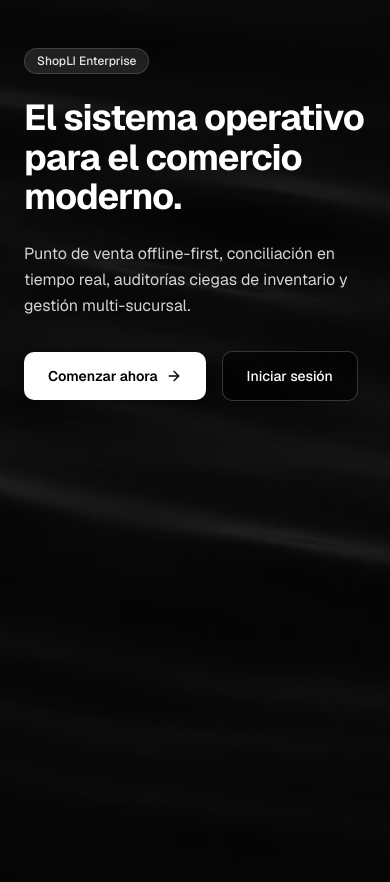
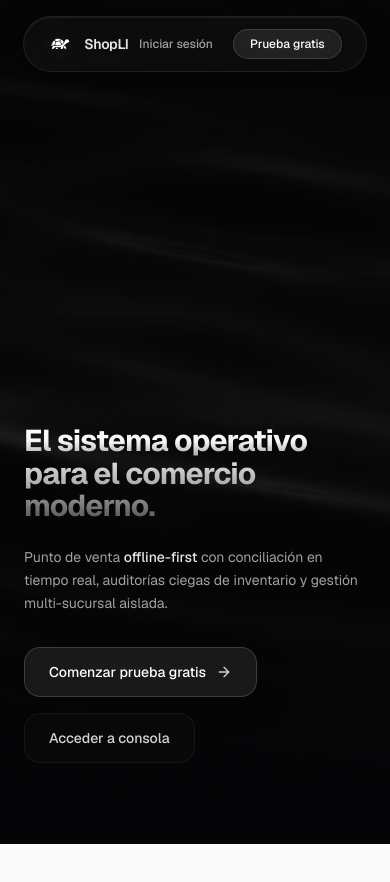
Before and after one commit to PatoCrazy2/shopli-monorepo, a Next.js app in the folder apps/admin/: page / in a window 390 px wide. Shown: the top 882 px of the page. After the commit the page ends 844 px from the top, so only its background shows below. Built offline with nearby package versions, Linux system fonts and the light colour scheme; no server answers.

Commit message:
refactor(landing): modularize hero components, optimize 3D performance and mobile layout

```diff
--- a/apps/admin/package.json
+++ b/apps/admin/package.json
@@ -11,8 +11,6 @@
   },
   "dependencies": {
     "@auth/prisma-adapter": "^2.11.1",
-    "@react-three/drei": "^10.7.8",
-    "@react-three/fiber": "^9.7.0",
     "@repo/ui": "workspace:^",
     "@shopli/db": "workspace:^",
     "bcryptjs": "^3.0.3",
--- a/apps/admin/src/app/page.tsx
+++ b/apps/admin/src/app/page.tsx
@@ -1,9 +1,8 @@
 import { auth } from "@/lib/auth";
 import { redirect } from "next/navigation";
 import Image from "next/image";
-import Link from "next/link";
-import { ArrowRight } from "lucide-react";
-import Hero3DViewer from "@/components/landing/Hero3DViewer";
+import LandingNavbar from "@/components/landing/LandingNavbar";
+import HeroSection from "@/components/landing/HeroSection";
 
 export default async function HomePage() {
   const session = await auth();
@@ -13,8 +12,8 @@ export default async function HomePage() {
   }
 
   return (
-    <main className="relative min-h-screen w-full flex items-center justify-center bg-[#09090b] text-white font-sans overflow-hidden px-6 sm:px-12">
-      {/* Background del Hero tal cual es, nítido y a pantalla completa */}
+    <div className="relative min-h-screen w-full bg-[#050507] text-white font-sans overflow-x-hidden selection:bg-white/20 selection:text-white">
+      {/* Background del Hero nítido y ambiental */}
       <div className="absolute inset-0 pointer-events-none select-none z-0">
         <Image
           src="/shopli-hero-readme.webp"
@@ -23,48 +22,16 @@ export default async function HomePage() {
           priority
           className="object-cover object-center"
         />
-        {/* Overlay tenue para asegurar contraste sin difuminar */}
-        <div className="absolute inset-0 bg-[#09090b]/40" />
+        {/* Viñeta sutil en bordes para fusionar con el fondo oscuro de lujo */}
+        <div className="absolute inset-0 bg-[#050507]/45" />
+        <div className="absolute inset-0 bg-gradient-to-b from-[#050507]/70 via-transparent to-[#050507]" />
       </div>
 
-      {/* Contenido Dividido: Propuesta de valor a la izquierda, Objeto 3D GLB a la derecha */}
-      <div className="relative z-10 max-w-7xl w-full grid grid-cols-1 lg:grid-cols-2 gap-8 items-center py-12">
-        {/* Columna Izquierda: Textos y CTAs (Placeholder) */}
-        <div className="flex flex-col items-start max-w-xl">
-          <div className="inline-flex items-center gap-2 px-3 py-1 rounded-full bg-white/10 border border-white/15 text-xs font-medium text-neutral-200 mb-6">
-            <span>ShopLI Enterprise</span>
-          </div>
+      {/* Navbar Modular */}
+      <LandingNavbar />
 
-          <h1 className="text-4xl sm:text-5xl lg:text-6xl font-bold tracking-tight text-white leading-[1.1] mb-6">
-            El sistema operativo para el comercio moderno.
-          </h1>
-
-          <p className="text-base sm:text-lg text-neutral-300 font-normal leading-relaxed mb-8">
-            Punto de venta offline-first, conciliación en tiempo real, auditorías ciegas de inventario y gestión multi-sucursal.
-          </p>
-
-          <div className="flex flex-wrap items-center gap-4">
-            <Link
-              href="/register"
-              className="inline-flex items-center gap-2 px-6 py-3.5 rounded-xl bg-white text-black font-semibold text-sm hover:bg-neutral-200 transition-colors shadow-lg cursor-pointer"
-            >
-              <span>Comenzar ahora</span>
-              <ArrowRight className="w-4 h-4" />
-            </Link>
-            <Link
-              href="/login"
-              className="inline-flex items-center gap-2 px-6 py-3.5 rounded-xl bg-black/60 border border-white/20 text-white font-medium text-sm hover:bg-black/80 transition-colors cursor-pointer"
-            >
-              <span>Iniciar sesión</span>
-            </Link>
-          </div>
-        </div>
-
-        {/* Columna Derecha: Objeto 3D GLB en vivo interactivo */}
-        <div className="w-full h-[450px] sm:h-[550px] flex items-center justify-center">
-          <Hero3DViewer />
-        </div>
-      </div>
-    </main>
+      {/* Hero Section Modular (con 3D adaptativo en mobile y desktop) */}
+      <HeroSection />
+    </div>
   );
 }
--- a/apps/admin/src/components/landing/Hero3DViewer.tsx
+++ b/apps/admin/src/components/landing/Hero3DViewer.tsx
@@ -12,6 +12,11 @@ export default function Hero3DViewer() {
     const container = containerRef.current;
     if (!container) return;
 
+    let isVisible = true;
+    let isMounted = true;
+    let animationFrameId: number;
+
+    // Escena y Cámara
     const scene = new THREE.Scene();
     const width = container.clientWidth || 500;
     const height = container.clientHeight || 500;
@@ -19,13 +24,19 @@ export default function Hero3DViewer() {
     const camera = new THREE.PerspectiveCamera(45, width / height, 0.1, 100);
     camera.position.set(0, 0, 4.5);
 
-    const renderer = new THREE.WebGLRenderer({ antialias: true, alpha: true });
+    // Renderer optimizado
+    const renderer = new THREE.WebGLRenderer({
+      antialias: true,
+      alpha: true,
+      powerPreference: "high-performance",
+    });
     renderer.setSize(width, height);
     renderer.setPixelRatio(Math.min(window.devicePixelRatio, 2));
     renderer.toneMapping = THREE.ACESFilmicToneMapping;
     renderer.toneMappingExposure = 1.3;
     container.appendChild(renderer.domElement);
 
+    // Luces
     const ambientLight = new THREE.AmbientLight(0xffffff, 1.5);
     scene.add(ambientLight);
 
@@ -41,13 +52,15 @@ export default function Hero3DViewer() {
     pointLight.position.set(0, 0, 3);
     scene.add(pointLight);
 
+    const modelGroup = new THREE.Group();
+    scene.add(modelGroup);
+
+    // Loader con decodificador Meshopt
     const loader = new GLTFLoader();
     loader.setMeshoptDecoder(MeshoptDecoder);
 
-    const modelGroup = new THREE.Group();
-    scene.add(modelGroup);
-
-    let isMounted = true;
+    const materialsToDispose: THREE.Material[] = [];
+    const geometriesToDispose: THREE.BufferGeometry[] = [];
 
     loader.load(
       "/svg-3d-conversion-web.glb",
@@ -61,18 +74,28 @@ export default function Hero3DViewer() {
 
         object.position.sub(center);
 
+        // Escala adaptativa: menor en pantallas pequeñas para que no sature
+        const isMobile = window.innerWidth < 768;
+        const targetScale = isMobile ? 1.85 : 2.4;
+
         const maxDim = Math.max(size.x, size.y, size.z);
-        const scale = maxDim > 0 ? 2.4 / maxDim : 1;
+        const scale = maxDim > 0 ? targetScale / maxDim : 1;
         object.scale.setScalar(scale);
 
         object.traverse((child) => {
           if ((child as THREE.Mesh).isMesh) {
             const mesh = child as THREE.Mesh;
-            mesh.material = new THREE.MeshStandardMaterial({
+            if (mesh.geometry) {
+              geometriesToDispose.push(mesh.geometry);
+            }
+
+            const mat = new THREE.MeshStandardMaterial({
               color: 0xffffff,
-              metalness: 0.7,
-              roughness: 0.25,
+              metalness: 0.75,
+              roughness: 0.22,
             });
+            materialsToDispose.push(mat);
+            mesh.material = mat;
           }
         });
 
@@ -87,23 +110,28 @@ export default function Hero3DViewer() {
     let targetRotationX = 0;
     let targetRotationY = 0;
 
-    const handleMouseMove = (e: MouseEvent) => {
+    // Escuchar interacción solo dentro o cerca del viewport/contenedor
+    const handlePointerMove = (e: MouseEvent) => {
       const rect = container.getBoundingClientRect();
+      if (e.clientY < rect.top - 100 || e.clientY > rect.bottom + 100) return;
       const x = ((e.clientX - rect.left) / rect.width) * 2 - 1;
       const y = -(((e.clientY - rect.top) / rect.height) * 2 - 1);
-      targetRotationY = x * 0.5;
-      targetRotationX = -y * 0.4;
+      targetRotationY = Math.max(-0.6, Math.min(0.6, x * 0.5));
+      targetRotationX = Math.max(-0.5, Math.min(0.5, -y * 0.4));
     };
 
-    window.addEventListener("mousemove", handleMouseMove);
+    window.addEventListener("mousemove", handlePointerMove, { passive: true });
 
-    let animationFrameId: number;
-    let clock = new THREE.Clock();
+    // Loop de animación pausado si el elemento está fuera de pantalla
+    const clock = new THREE.Clock();
 
     const animate = () => {
+      if (!isMounted) return;
       animationFrameId = requestAnimationFrame(animate);
+
+      if (!isVisible) return; // Ahorro de GPU/batería cuando se scrollea fuera
+
       const elapsedTime = clock.getElapsedTime();
-
       modelGroup.position.y = Math.sin(elapsedTime * 1.5) * 0.08;
       modelGroup.rotation.y += (targetRotationY - modelGroup.rotation.y) * 0.05;
       modelGroup.rotation.x += (targetRotationX - modelGroup.rotation.x) * 0.05;
@@ -113,6 +141,16 @@ export default function Hero3DViewer() {
 
     animate();
 
+    // Intersection Observer para pausar render cuando no esté visible
+    const observer = new IntersectionObserver(
+      ([entry]) => {
+        isVisible = entry?.isIntersecting ?? true;
+      },
+      { threshold: 0.05 }
+    );
+    observer.observe(container);
+
+    // Resize Handler
     const handleResize = () => {
       if (!container) return;
       const w = container.clientWidth;
@@ -124,11 +162,22 @@ export default function Hero3DViewer() {
 
     window.addEventListener("resize", handleResize);
 
+    // Limpieza estricta de memoria VRAM y listeners
     return () => {
       isMounted = false;
-      window.removeEventListener("mousemove", handleMouseMove);
+      observer.disconnect();
+      window.removeEventListener("mousemove", handlePointerMove);
       window.removeEventListener("resize", handleResize);
       cancelAnimationFrame(animationFrameId);
+
+      geometriesToDispose.forEach((g) => g.dispose());
+      materialsToDispose.forEach((m) => m.dispose());
+
+      ambientLight.dispose();
+      dirLight1.dispose();
+      dirLight2.dispose();
+      pointLight.dispose();
+
       renderer.dispose();
       if (container.contains(renderer.domElement)) {
         container.removeChild(renderer.domElement);
@@ -136,5 +185,10 @@ export default function Hero3DViewer() {
     };
   }, []);
 
-  return <div ref={containerRef} className="w-full h-full min-h-[380px] sm:min-h-[480px]" />;
+  return (
+    <div
+      ref={containerRef}
+      className="w-full h-full min-h-[260px] sm:min-h-[400px] lg:min-h-[500px]"
+    />
+  );
 }
--- /dev/null
+++ b/apps/admin/src/components/landing/HeroSection.tsx
@@ -0,0 +1,54 @@
+import Link from "next/link";
+import { ArrowRight } from "lucide-react";
+import Hero3DViewer from "./Hero3DViewer";
+
+export default function HeroSection() {
+  return (
+    <main className="relative z-10 min-h-screen flex items-center justify-center max-w-7xl mx-auto px-6 sm:px-12 pt-24 pb-16">
+      <div className="w-full grid grid-cols-1 lg:grid-cols-2 gap-8 lg:gap-8 items-center">
+        {/* En móvil pasa arriba (order-1), en escritorio a la derecha (lg:order-2) */}
+        <div className="order-1 lg:order-2 w-full h-[280px] sm:h-[420px] lg:h-[550px] flex items-center justify-center">
+          <Hero3DViewer />
+        </div>
+
+        {/* En móvil pasa abajo del 3D (order-2), en escritorio a la izquierda (lg:order-1) */}
+        <div className="order-2 lg:order-1 flex flex-col items-start max-w-xl">
+          {/* Titular con Degradado de Blanco a Gris Metálico (Lujo) */}
+          <h1 className="text-3xl sm:text-5xl lg:text-[3.75rem] font-bold tracking-tight leading-[1.08] mb-6">
+            <span className="bg-gradient-to-b from-white via-neutral-100 to-neutral-400 bg-clip-text text-transparent block">
+              El sistema operativo
+            </span>
+            <span className="bg-gradient-to-b from-neutral-200 via-neutral-400 to-neutral-600 bg-clip-text text-transparent block">
+              para el comercio moderno.
+            </span>
+          </h1>
+
+          {/* Subtítulo con degradado suave */}
+          <p className="text-sm sm:text-lg text-neutral-400 font-normal leading-relaxed mb-8 max-w-lg">
+            Punto de venta{" "}
+            <span className="text-neutral-200 font-medium">offline-first</span>{" "}
+            con conciliación en tiempo real, auditorías ciegas de inventario y
+            gestión multi-sucursal aislada.
+          </p>
+
+          {/* Botones Glassmorphism de Lujo */}
+          <div className="flex flex-wrap items-center gap-4">
+            <Link
+              href="/register"
+              className="group inline-flex items-center gap-2.5 px-6 py-3.5 rounded-2xl bg-white/[0.08] hover:bg-white/[0.16] text-white font-medium text-sm border border-white/[0.16] backdrop-blur-xl transition-all duration-300 shadow-[0_8px_32px_rgba(0,0,0,0.3)] hover:shadow-[0_12px_32px_rgba(255,255,255,0.08)] cursor-pointer"
+            >
+              <span>Comenzar prueba gratis</span>
+              <ArrowRight className="w-4 h-4 text-neutral-300 transition-transform group-hover:translate-x-0.5 group-hover:text-white" />
+            </Link>
+            <Link
+              href="/login"
+              className="inline-flex items-center gap-2 px-6 py-3.5 rounded-2xl bg-white/[0.02] hover:bg-white/[0.06] text-neutral-300 hover:text-white font-medium text-sm border border-white/[0.06] hover:border-white/[0.12] backdrop-blur-md transition-all duration-300 cursor-pointer"
+            >
+              <span>Acceder a consola</span>
+            </Link>
+          </div>
+        </div>
+      </div>
+    </main>
+  );
+}
--- /dev/null
+++ b/apps/admin/src/components/landing/LandingNavbar.tsx
@@ -0,0 +1,57 @@
+import Image from "next/image";
+import Link from "next/link";
+
+export default function LandingNavbar() {
+  return (
+    <div className="fixed top-4 left-0 right-0 z-50 flex justify-center px-4 sm:px-8 pointer-events-none">
+      <header className="pointer-events-auto w-full max-w-[96%] h-14 px-6 sm:px-8 rounded-full bg-white/[0.03] backdrop-blur-2xl border border-white/[0.08] shadow-[0_8px_32px_0_rgba(0,0,0,0.4),inset_0_1px_1px_0_rgba(255,255,255,0.08)] flex items-center justify-between transition-all duration-300">
+        {/* Brand */}
+        <Link href="/" className="flex items-center gap-3 group">
+          <Image
+            src="/shopliWhite.svg"
+            alt="ShopLI"
+            width={26}
+            height={26}
+            className="w-6 h-6 object-contain transition-transform duration-300 group-hover:scale-110 drop-shadow-[0_2px_8px_rgba(255,255,255,0.15)]"
+            priority
+          />
+          <span className="text-sm font-semibold tracking-tight text-white/90 group-hover:text-white transition-colors">
+            ShopLI
+          </span>
+        </Link>
+
+        {/* Nav items */}
+        <nav className="hidden md:flex items-center gap-8 text-xs font-medium text-neutral-400">
+          <a href="#capacidades" className="hover:text-white transition-colors">
+            Capacidades
+          </a>
+          <a href="#offline" className="hover:text-white transition-colors">
+            Offline-First
+          </a>
+          <a href="#auditorias" className="hover:text-white transition-colors">
+            Auditorías
+          </a>
+          <a href="#precios" className="hover:text-white transition-colors">
+            Precios
+          </a>
+        </nav>
+
+        {/* Action buttons Glassmorphic */}
+        <div className="flex items-center gap-3">
+          <Link
+            href="/login"
+            className="text-xs font-medium text-neutral-400 hover:text-white transition-colors px-2 py-1"
+          >
+            Iniciar sesión
+          </Link>
+          <Link
+            href="/register"
+            className="text-xs font-medium text-white px-4 py-1.5 rounded-full bg-white/[0.07] hover:bg-white/[0.14] border border-white/[0.15] backdrop-blur-md transition-all duration-200 shadow-sm cursor-pointer"
+          >
+            Prueba gratis
+          </Link>
+        </div>
+      </header>
+    </div>
+  );
+}
```
Also changed, not shown: 1 other file (tests, documents, lock files or other folders).
